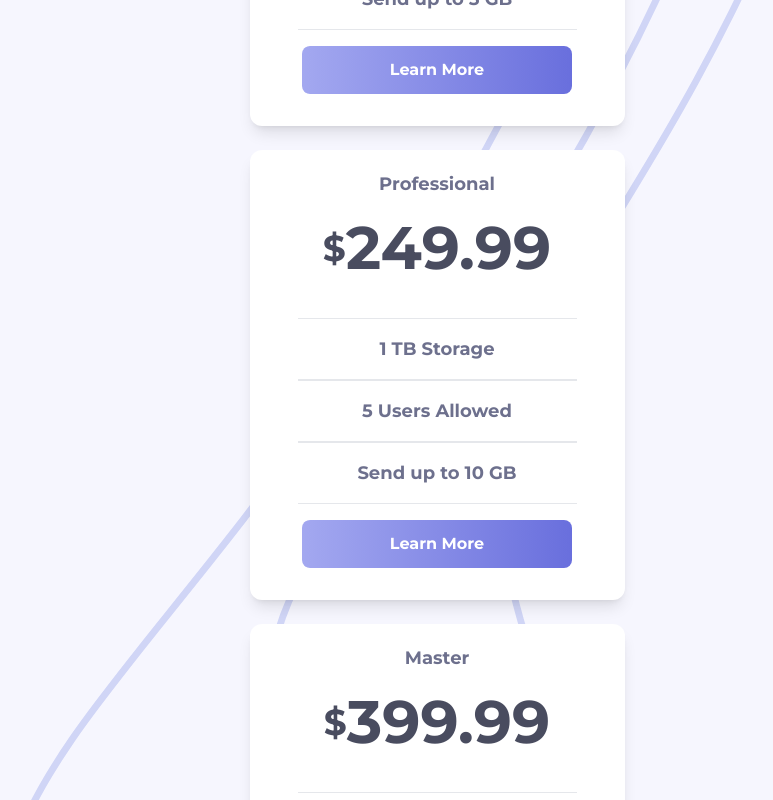
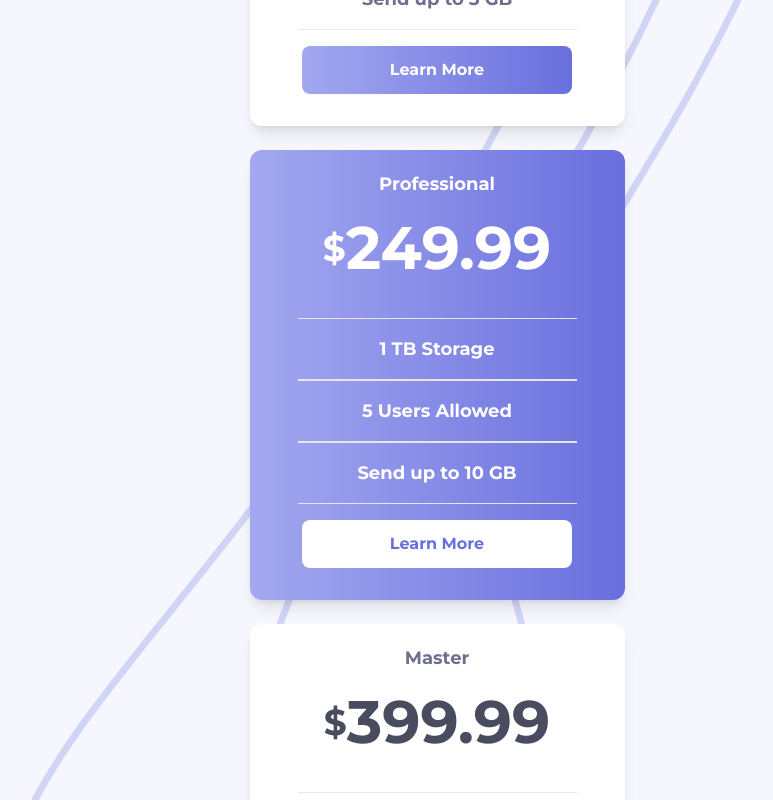
Before and after one commit to ronaldlamdev/pricing-plan, a React (Vite) app: page / in a window 1280 px wide. Shown: the part 570-1370 px from the top of the page, without its empty margins (203-976 px from the left). Built offline with nearby package versions, Linux system fonts and the light colour scheme.

Commit message:
added custom styles in data.ts and passed styles as props

```diff
--- a/src/assets/data/data.ts
+++ b/src/assets/data/data.ts
@@ -1,6 +1,6 @@
 export const data = [
   {
-    planName: 'Basic',
+    name: 'Basic',
     price: {
       annual: '199.99',
       monthly: '19.99'
@@ -8,10 +8,16 @@ export const data = [
     storageSize: '500 GB Storage',
     usersAllowed: '2 Users Allowed',
     maxSendSize: 'Send up to 3 GB',
-    cssStyles: ''
+    cssStyles: {
+      card : 'light-card',
+      name: 'light-card-name',
+      price: 'light-card-price',
+      details: 'light-card-details',
+      button: 'light-card-button'
+    }
   },
   {
-    planName: 'Professional',
+    name: 'Professional',
     price: {
       annual: '249.99',
       monthly: '24.99'
@@ -19,10 +25,16 @@ export const data = [
     storageSize: '1 TB Storage',
     usersAllowed: '5 Users Allowed',
     maxSendSize: 'Send up to 10 GB',
-    cssStyles: ''
+    cssStyles: {
+      card : 'dark-card',
+      name: 'dark-card-name',
+      price: 'dark-card-price',
+      details: 'dark-card-details',
+      button: 'dark-card-button'
+    }
   },
   {
-    planName: 'Master',
+    name: 'Master',
     price: {
       annual: '399.99',
       monthly: '39.99'
@@ -30,6 +42,12 @@ export const data = [
     storageSize: '2 TB Storage',
     usersAllowed: '10 Users Allowed',
     maxSendSize: 'Send up to 20 GB',
-    cssStyles: ''
+    cssStyles: {
+      card : 'light-card',
+      name: 'light-card-name',
+      price: 'light-card-price',
+      details: 'light-card-details',
+      button: 'light-card-button'
+    }
   }
 ]
--- a/src/components/Card.tsx
+++ b/src/components/Card.tsx
@@ -3,20 +3,25 @@ interface dataProp {
   price: string,
   size: string,
   users: string,
-  maxSize: string
+  maxSize: string,
+  cardStyle: string,
+  nameStyle: string,
+  priceStyle: string,
+  detailsStyle: string,
+  buttonStyle: string
 }
 
-const Card = ({name, price, size, users, maxSize}: dataProp) => {
+const Card = ({name, price, size, users, maxSize, cardStyle, nameStyle, priceStyle, detailsStyle, buttonStyle}: dataProp) => {
 
   return (
-    <div className="light-card">
+    <div className={cardStyle}>
 
       <div className="pt-5 pb-6">
-        <h1 className="text-[#6d708d] text-lg mb-5">{name}</h1>
-        <h1 className="text-6xl text-[#494c5f] flex items-center"><span className="text-4xl">$</span>{price}</h1>
+        <h1 className={nameStyle}>{name}</h1>
+        <h1 className={priceStyle}><span className="text-4xl">$</span>{price}</h1>
       </div>
 
-      <div className="text-[#6d708d] text-lg py-4 w-full px-12">
+      <div className={detailsStyle}>
         <div className="py-4 border-y flex flex-col justify-center">
           <h2>{size}</h2>
         </div>
@@ -28,7 +33,7 @@ const Card = ({name, price, size, users, maxSize}: dataProp) => {
         </div>
       </div>
 
-      <button className='light-card-button'>Learn More</button>
+      <button className={buttonStyle}>Learn More</button>
     </div>
   )
 }
--- a/src/components/Main.tsx
+++ b/src/components/Main.tsx
@@ -5,11 +5,16 @@ const Main = () => {
   return (
     <main className="px-4 py-8 flex flex-col items-center">
       {data.map((plan) => (
-        <Card name={plan.planName}
+        <Card name={plan.name}
               price={plan.price.annual}
               size={plan.storageSize}
               users={plan.usersAllowed}
               maxSize={plan.maxSendSize}
+              cardStyle={plan.cssStyles.card}
+              nameStyle={plan.cssStyles.name}
+              priceStyle={plan.cssStyles.price}
+              detailsStyle={plan.cssStyles.details}
+              buttonStyle={plan.cssStyles.button}
         />
       ))}
     </main>
--- a/src/index.css
+++ b/src/index.css
@@ -42,12 +42,24 @@ input:checked + .slider:before {
   transform: translateX(26px);
 }
 
-/* Card components */
+/* Light card component */
 
 .light-card {
   @apply w-full max-w-[375px] h-[450px]
   flex flex-col text-center items-center
   shadow-lg rounded-xl bg-white mb-6
+}
+
+.light-card-name {
+  @apply text-[#6d708d] text-lg mb-5
+}
+
+.light-card-price {
+  @apply text-6xl text-[#494c5f] flex items-center
+}
+
+.light-card-details {
+  @apply text-[#6d708d] text-lg py-4 w-full px-12
 }
 
 .light-card-button {
@@ -57,6 +69,28 @@ input:checked + .slider:before {
   p-3 rounded-lg
 }
 
-.dark-component {
+/* Dark card component */
 
+.dark-card {
+  @apply w-full max-w-[375px] h-[450px]
+  flex flex-col text-center items-center
+  shadow-lg rounded-xl bg-gradient-to-r
+  from-[#a3a8f0] to-[#696fdd] mb-6
 }
+
+.dark-card-name {
+  @apply text-white text-lg mb-5
+}
+
+.dark-card-price {
+  @apply text-6xl text-white flex items-center
+}
+
+.dark-card-details {
+  @apply text-white text-lg py-4 w-full px-12
+}
+
+.dark-card-button {
+  @apply bg-white text-[#696fdd] w-full
+  max-w-[270px] p-3 rounded-lg
+}
```
